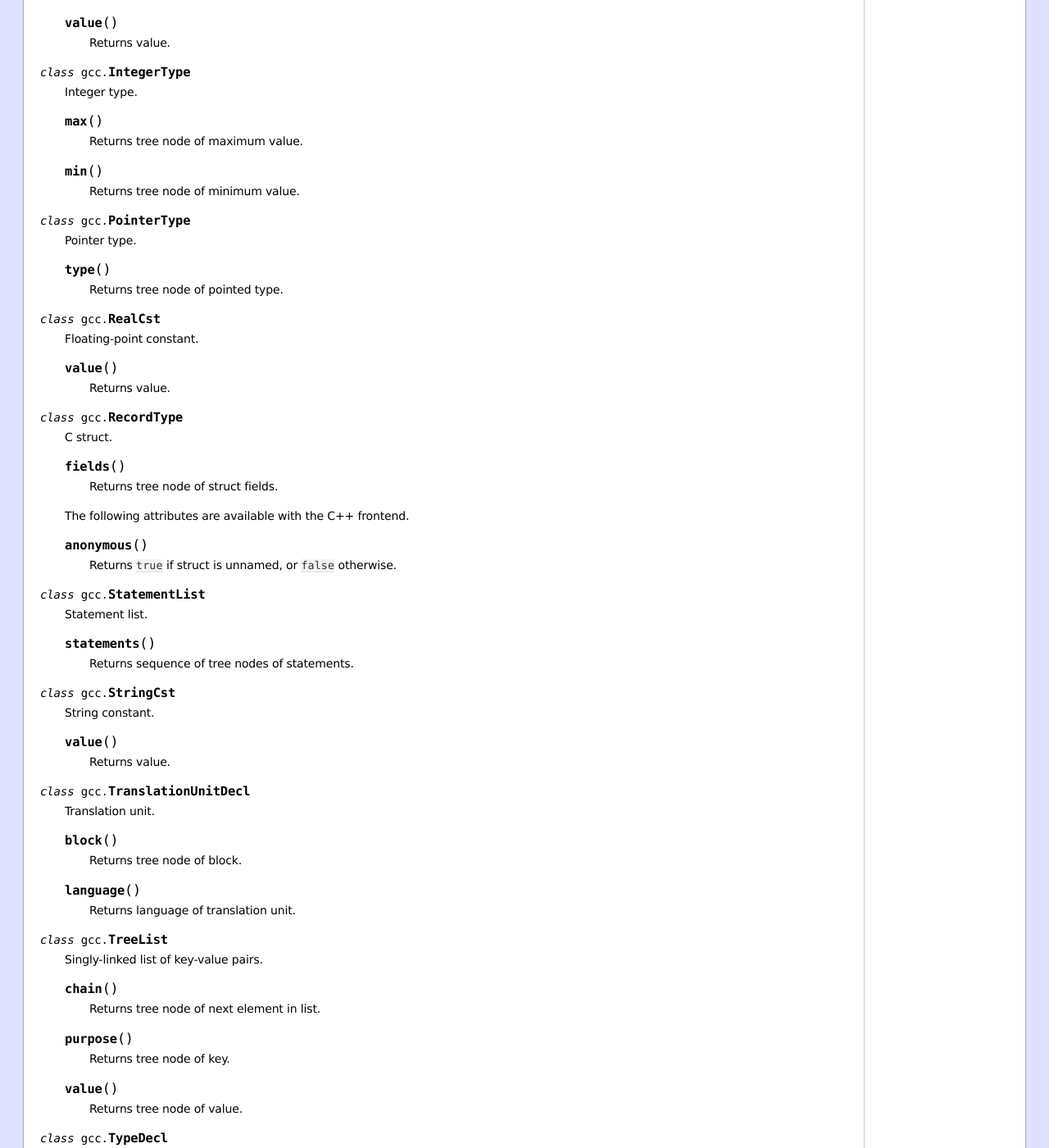
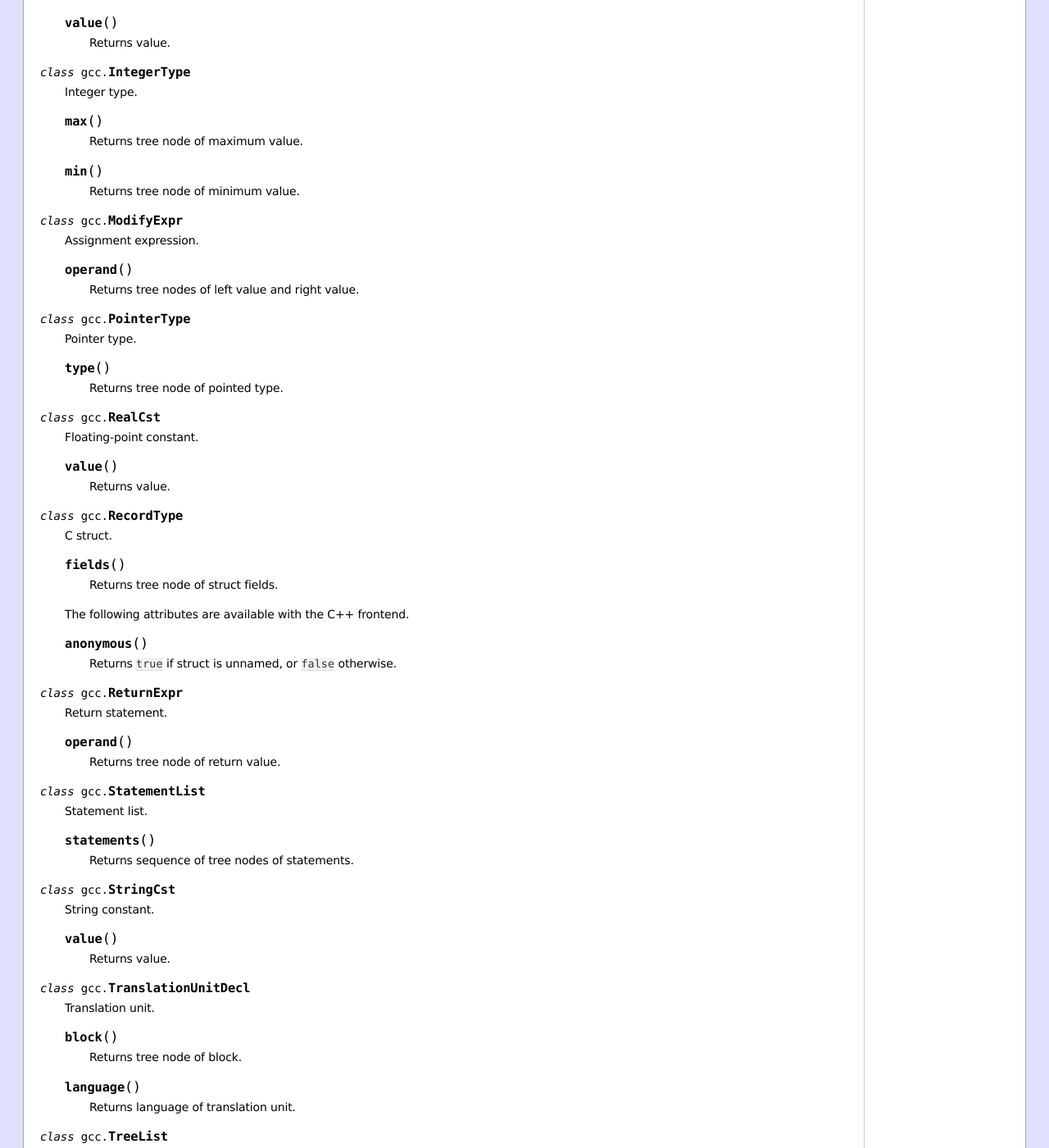
Before and after one commit to edubart/gcc-lua, a Sphinx documentation site: the page built from doc/reference/index.rst, in a window 1280 px wide and 1400 px high, scrolled down 6257 px. Shown: the whole window at 82% size. Built offline with Sphinx 7.4.7, drawn with Linux system fonts in a browser that asks for light colours; some of the changed text lies outside the part shown.

Commit message:
Add operand() for assignment expression and return statement

```diff
--- a/doc/reference/index.rst
+++ b/doc/reference/index.rst
@@ -433,6 +433,14 @@ from the code :meth:`class <gcc.Tree.class>` of the node.
 
       Returns tree node of minimum value.
 
+.. class:: ModifyExpr
+
+   Assignment expression.
+
+   .. method:: operand()
+
+      Returns tree nodes of left value and right value.
+
 .. class:: PointerType
 
    Pointer type.
@@ -462,6 +470,14 @@ from the code :meth:`class <gcc.Tree.class>` of the node.
    .. method:: anonymous()
 
       Returns ``true`` if struct is unnamed, or ``false`` otherwise.
+
+.. class:: ReturnExpr
+
+   Return statement.
+
+   .. method:: operand()
+
+      Returns tree node of return value.
 
 .. class:: StatementList
 
```
Also changed, not shown: 1 other file.
